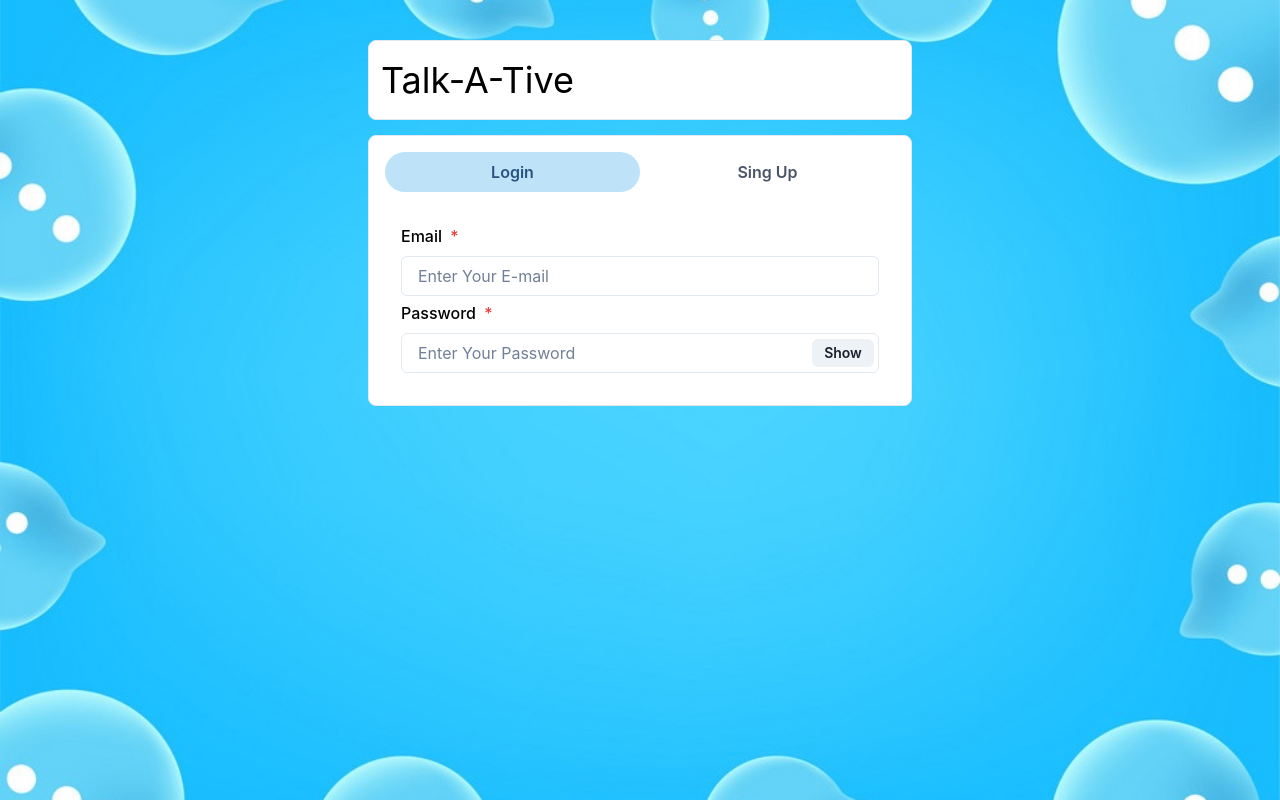
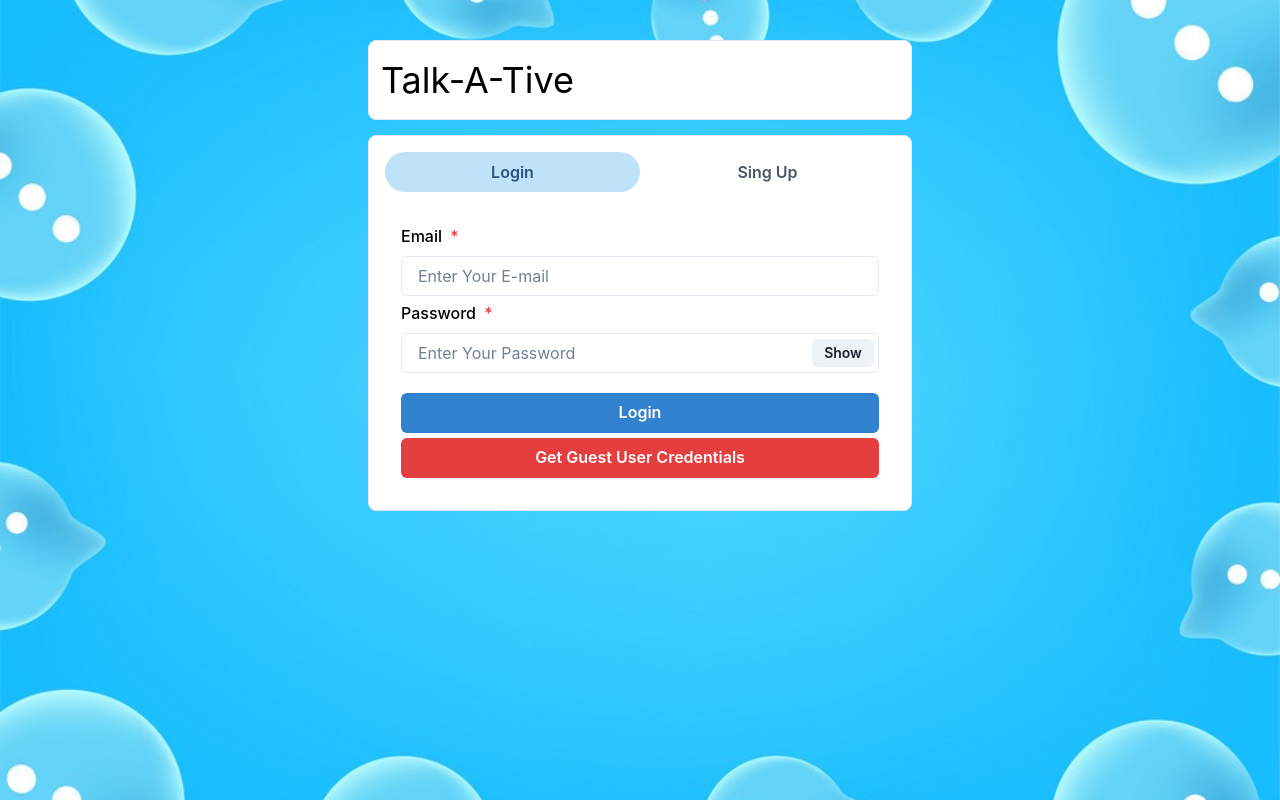
Before and after one commit to Dheeraj12121/Chat-App, a React (Create React App) app in the folder frontend/: page / in a window 1280 px wide. Built offline with nearby package versions, Linux system fonts and the light colour scheme.

Commit message:
login 2.o

```diff
--- a/frontend/src/pages/components/Authentication/Login.js
+++ b/frontend/src/pages/components/Authentication/Login.js
@@ -10,22 +10,15 @@ import {
 import React, { useState } from "react";
 const Login = () => {
   const [show, setShow] = useState(false);
-    const [name, setName] = useState();
   const [email, setEmail] = useState();
   const [password, setPassword] = useState();
 
-    const handleClick = () => {
-      setShow(!show);
-    };
+  const handleClick = () => setShow(!show);
 
-    const postDetails = (pics) => {};
+  const submitHandler = () => {};
 
-    const submitHandler = () => {
-
-    }
   return (
     <VStack spacing={"5px"} color={"black"}>
-
       <FormControl id="email" isRequired>
         <FormLabel> Email </FormLabel>
         <Input
@@ -37,7 +30,7 @@ const Login = () => {
         <FormLabel> Password </FormLabel>
         <InputGroup>
           <Input
-              type={show ? 'text' : "password"}
+            type={show ? "text" : "password"}
             placeholder="Enter Your Password"
             onChange={(e) => setPassword(e.target.value)}
           />
@@ -50,7 +43,26 @@ const Login = () => {
         </InputGroup>
       </FormControl>
 
+      <Button
+        colorScheme="blue"
+        width={"100%"}
+        style={{ marginTop: 15 }}
+        onClick={submitHandler}
+      >
+        Login
+      </Button>
 
+      <Button
+        variant={"solid"}
+        colorScheme="red"
+        width={"100%"}
+        onClick={() => {
+          setEmail("guest@example.com");
+          setPassword("123456");
+        }}
+      >
+        Get Guest User Credentials
+      </Button>
     </VStack>
   );
 };
```
Lines whose indentation alone changed are shown as unchanged.
